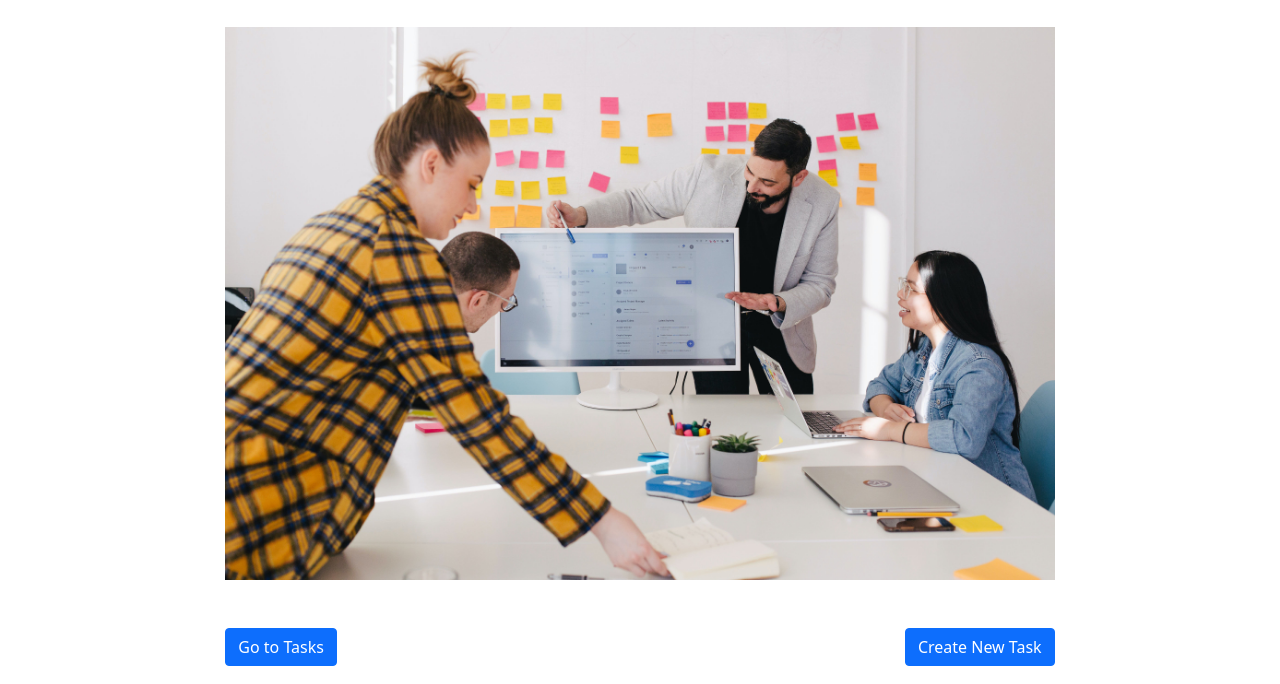
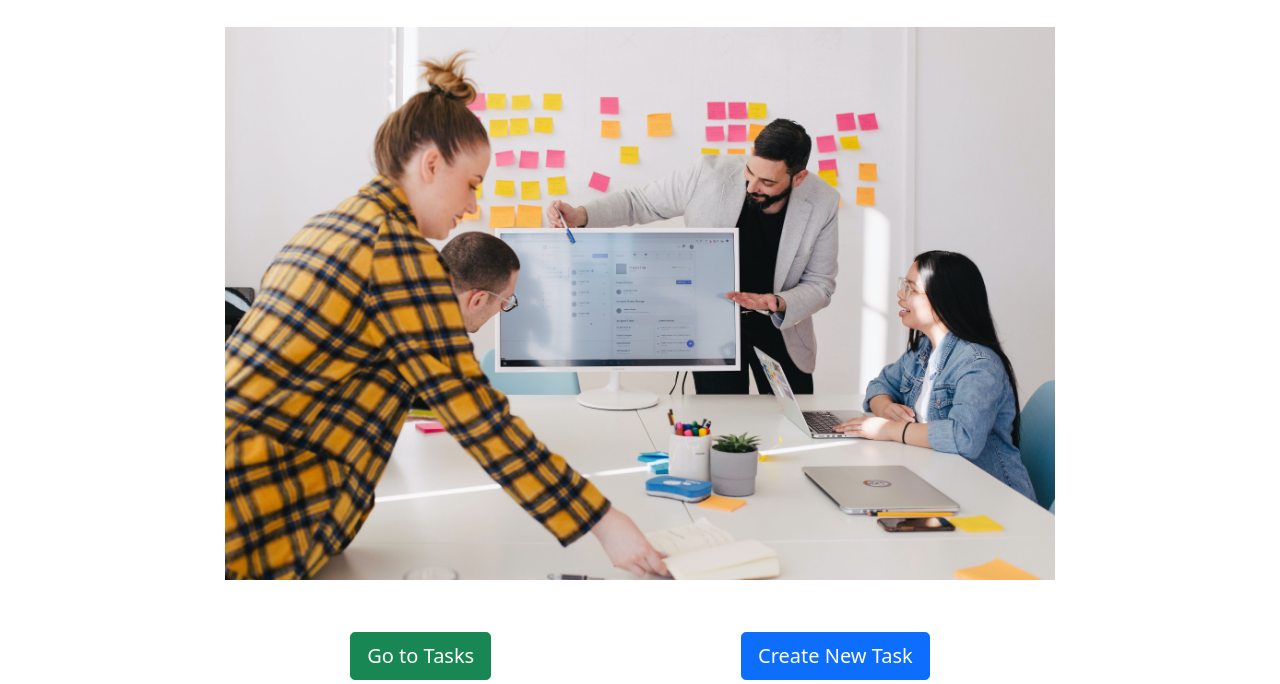
Before and after one commit to manijehshirzadeh/task-planner, a plain HTML site: page index.html in a window 1280 px wide. Shown: the part 173-857 px from the top of the page. Drawn offline with nearby package versions, Linux system fonts and the light colour scheme.

Commit message:
larger buttons, colors, spacing

```diff
--- a/index.html
+++ b/index.html
@@ -76,9 +76,9 @@
 							src="./img/jason-goodman-bzqU01v-G54-unsplash.jpg"
 							alt="team work"
 						/>
-						<div class="d-flex justify-content-between">
-							<a class="btn btn-primary" href="tasks.html">Go to Tasks</a>
-							<a class="btn btn-primary" href="create.html">Create New Task</a>
+						<div class="d-flex justify-content-around">
+							<a class="btn btn-success my-1 btn-lg" href="tasks.html">Go to Tasks</a>
+							<a class="btn btn-primary my-1 btn-lg" href="create.html">Create New Task</a>
 						</div>
 					</div>
 				</div>
```
